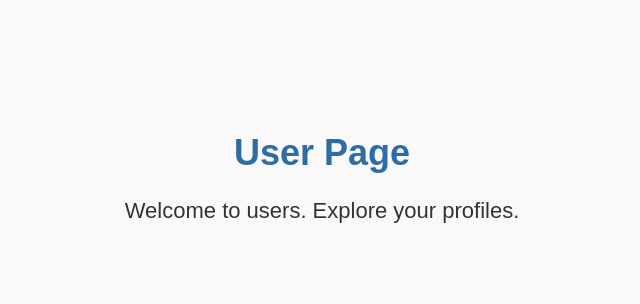
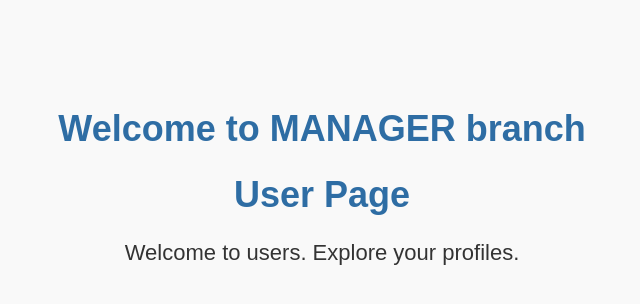
Before and after one commit to 8Prachi/WebAppProject, a plain HTML site: page manager.html in a window 1280 px wide. Shown: the whole page, without its empty margins (318-958 px from the left). Drawn offline with Linux system fonts and the light colour scheme.

Commit message:
Update manager.html

```diff
--- a/manager.html
+++ b/manager.html
@@ -1,3 +1,4 @@
+<h1>Welcome to MANAGER branch</h1>
 <!DOCTYPE html>
 <html lang="en">
 <head>
```
